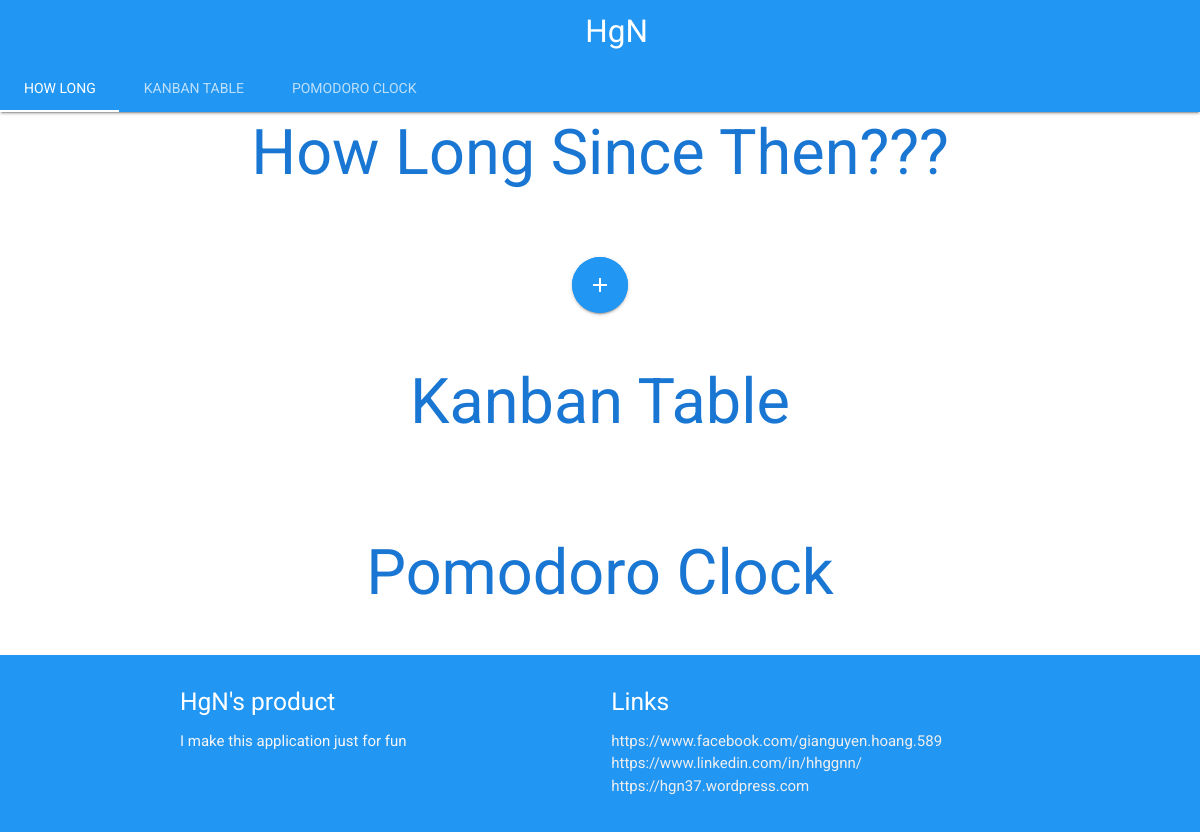
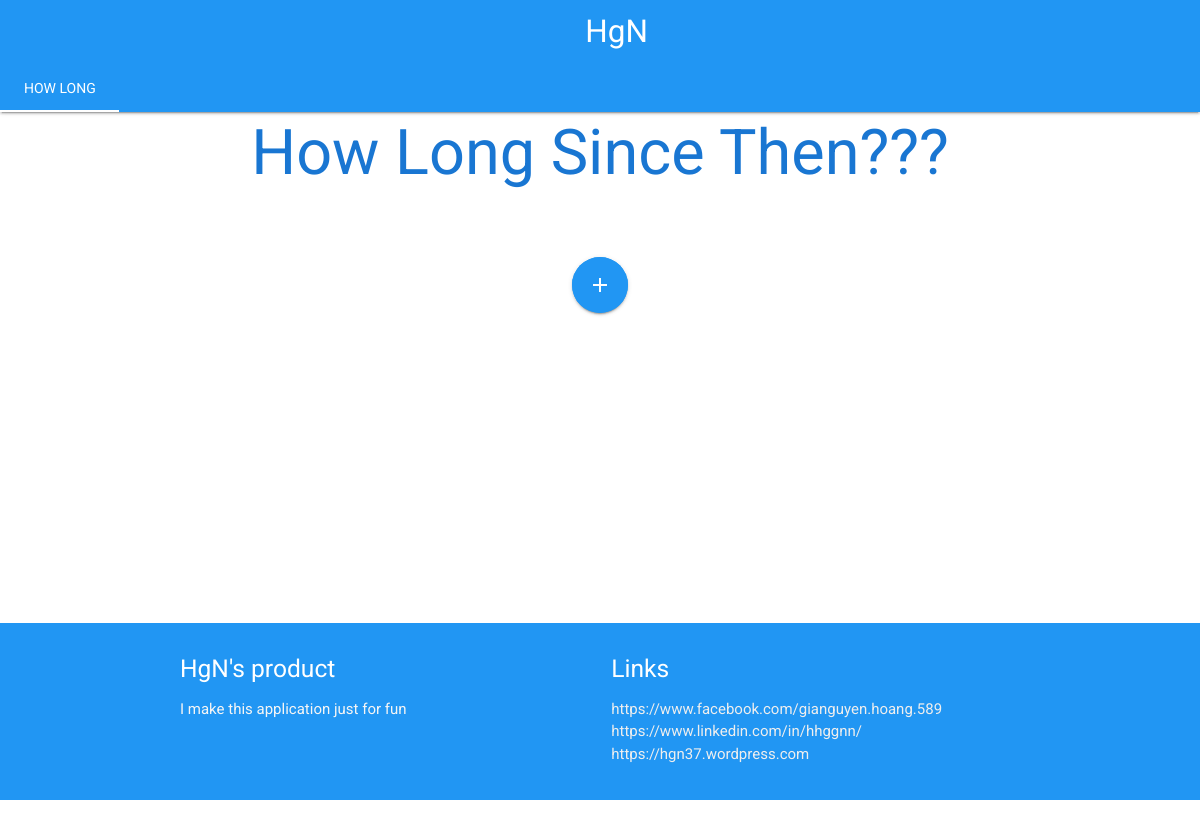
Before and after one commit to HgN37/HowLongSinceThen, an Electron app: page index.html in a window 1200 px wide. After the commit the page ends 800 px from the top, so only its background shows below. Drawn offline with nearby package versions, Linux system fonts and the light colour scheme.

Commit message:
Last update

```diff
--- a/index.html
+++ b/index.html
@@ -1,22 +1,23 @@
 <html>
+
 <head>
     <meta charset="UTF-8">
     <title>HowLongSinceThen</title>
-        <script
-        src="https://code.jquery.com/jquery-3.2.1.js"
-        integrity="sha256-DZAnKJ/6XZ9si04Hgrsxu/8s717jcIzLy3oi35EouyE="
-        crossorigin="anonymous"></script>
+    <script src="https://code.jquery.com/jquery-3.2.1.js" integrity="sha256-DZAnKJ/6XZ9si04Hgrsxu/8s717jcIzLy3oi35EouyE=" crossorigin="anonymous"></script>
     <script src="https://cdnjs.cloudflare.com/ajax/libs/moment.js/2.18.1/moment.min.js"></script>
     <script src="https://cdnjs.cloudflare.com/ajax/libs/hammer.js/2.0.8/hammer.js"></script>
     <link rel="stylesheet" href="https://fonts.googleapis.com/icon?family=Material+Icons">
     <link rel="stylesheet" href="style.css">
-        <link type="text/css" rel="stylesheet" href="https://cdnjs.cloudflare.com/ajax/libs/materialize/0.100.2/css/materialize.min.css"  media="screen,projection"/>
+    <link type="text/css" rel="stylesheet" href="https://cdnjs.cloudflare.com/ajax/libs/materialize/0.100.2/css/materialize.min.css" media="screen,projection" />
     <link rel="stylesheet" href="http://fonts.googleapis.com/css?family=Roboto:300,400,500,700" type="text/css">
     <script defer src="https://code.getmdl.io/1.3.0/material.min.js"></script>
     <script type="text/javascript" src="https://cdnjs.cloudflare.com/ajax/libs/materialize/0.100.2/js/materialize.min.js"></script>
-        <script src = "./script.js" ></script>
+    <script src="script/howlong.js"></script>
+    <script src="script/kanban.js"></script>
+    <script src="script/pomodoro.js"></script>
     <meta name="viewport" content="width=device-width, initial-scale=1.0">
 </head>
+
 <body>
     <header>
         <div class="navbar-fixed">
@@ -26,16 +27,25 @@
                 </div>
                 <div class="nav-content blue">
                     <ul class="tabs tabs-transparent">
-                            <li class="tab"><a class="active" href="#howlongtab">How Long</a></li>
-                            <li class="tab"><a href="#kanbantab">Kanban Table</a></li>
-                            <li class="tab"><a href="#pomodorotab">Pomodoro Clock</a></li>
+                        <li class="tab"><a href="#howlongtab">How Long</a></li>
                     </ul>
                 </div>
             </nav>
         </div>
     </header>
     <main id="main">
-
+        <script>
+            $(window).on('load', () => {
+                $.ajax({
+                    async: false,
+                    type: 'GET',
+                    url: 'tabs/howlong.html',
+                    success: function(data) {
+                        $('#main').append(data)
+                    }
+                });
+            })
+        </script>
     </main>
     <footer class="page-footer blue hide-on-small-only">
         <div class="container">
--- a/script.js
+++ b/script/howlong.js
@@ -139,30 +139,3 @@ function buttonAddClick() {
     });
     count++;
 }
-
-$(document).ready( () => {
-    $.ajax({
-        async: false,
-        type: 'GET',
-        url: 'tabs/howlong.html',
-        success: function(data) {
-            $('#main').append(data)
-        }
-    });
-    $.ajax({
-        async: false,
-        type: 'GET',
-        url: 'tabs/kanban.html',
-        success: function(data) {
-            $('#main').append(data)
-        }
-    });
-    $.ajax({
-        async: false,
-        type: 'GET',
-        url: 'tabs/pomodoro.html',
-        success: function(data) {
-            $('#main').append(data)
-        }
-    });
-})
--- a/tabs/kanban.html
+++ b/tabs/kanban.html
@@ -2,4 +2,15 @@
     <br>
     <h1 class="blue-text text-darken-2 center-align">Kanban Table</h1>
     <br>
+    <div class="row center">
+        <div class="col s4 hoverable">
+            This is 1st col
+        </div>
+        <div class="col s4 hoverable">
+            This is 2nd col
+        </div>
+        <div class="col s4 hoverable">
+            This is 3rd col
+        </div>
+    </div>
 </div>
```
Also changed, not shown: bootstrap.js (+14 -4 lines), package.json (indentation only), script/kanban.js (added), script/pomodoro.js (added). Lines whose indentation alone changed are shown as unchanged.
